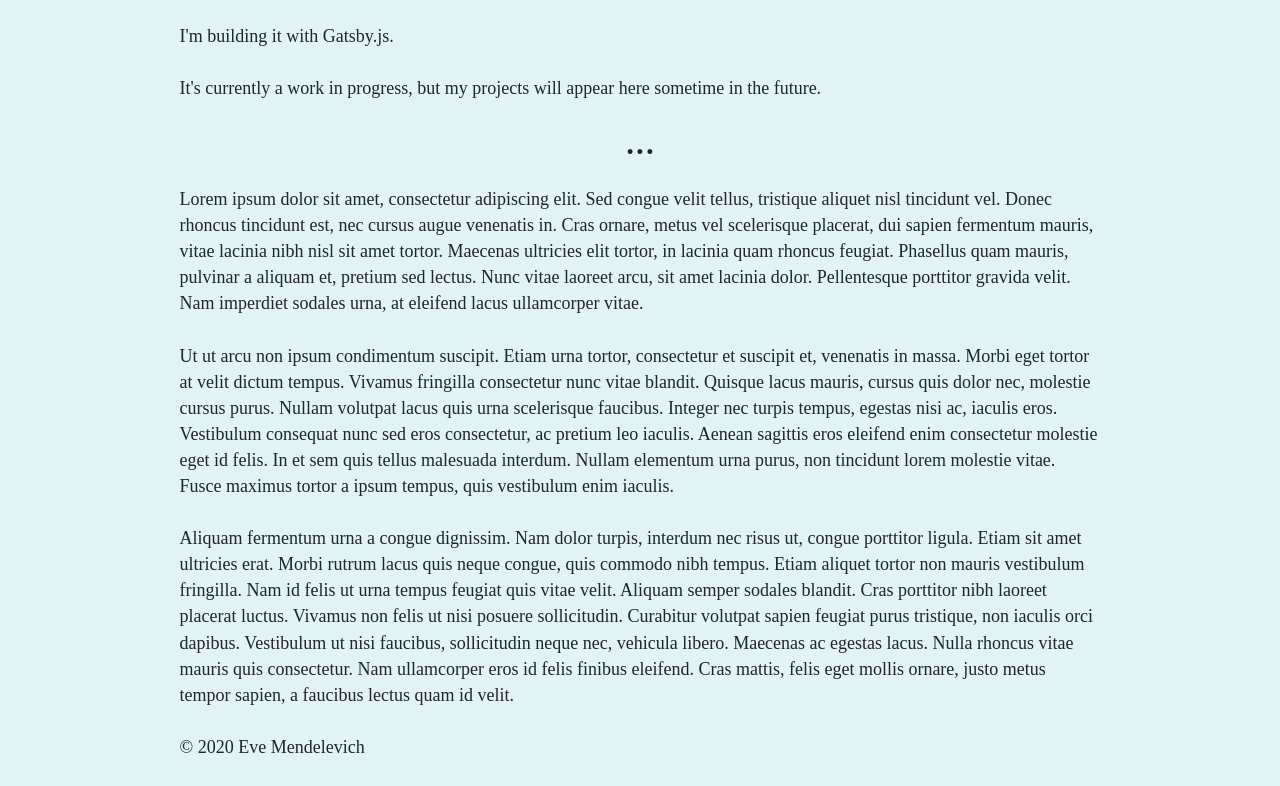
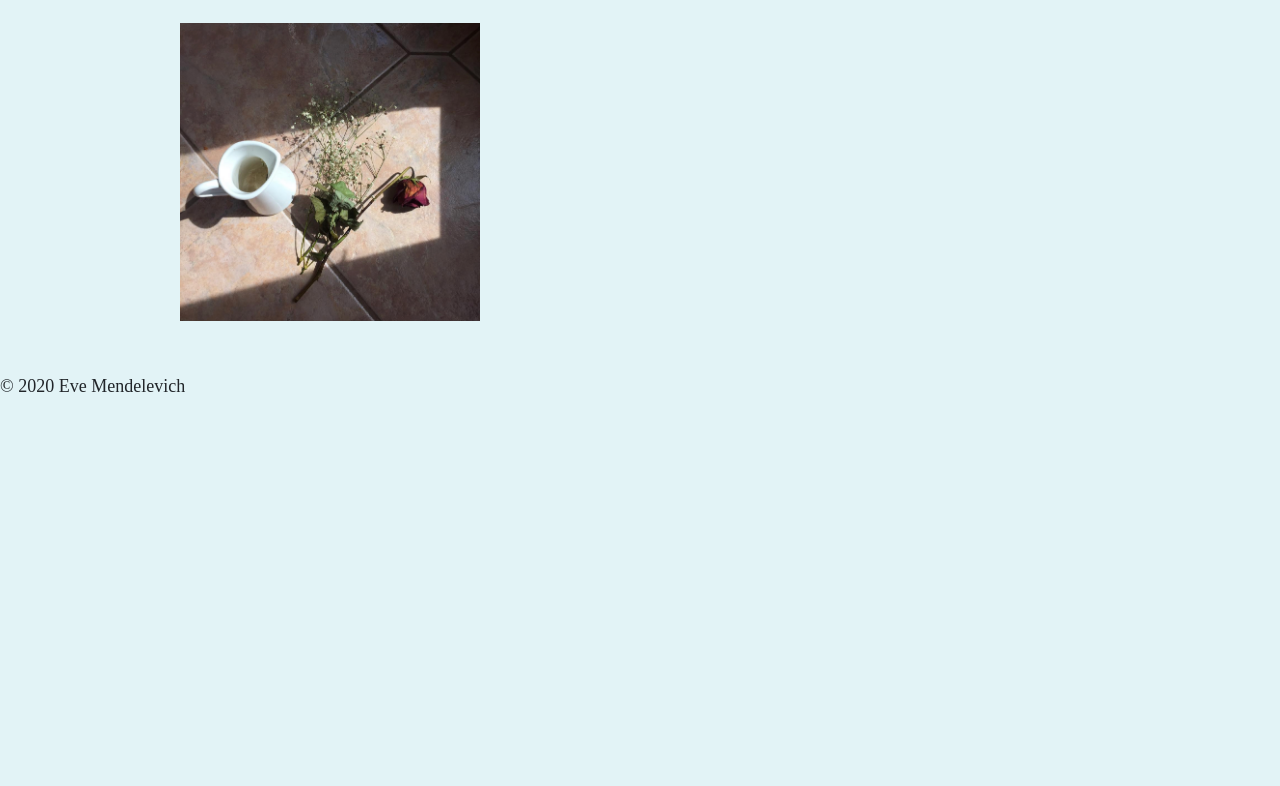
Before and after one commit to mendelevich/mendelevich.github.io, a Gatsby site: page / in a window 1280 px wide. Shown: the part 156-942 px from the top of the page. After the commit the page ends 800 px from the top, so only its background shows below. Built offline with nearby package versions, Linux system fonts and the light colour scheme; Gatsby itself is replaced by a stand-in of ours; a web font is replaced by a local one.

Commit message:
changed structure of project

```diff
--- /dev/null
+++ b/src/components/Footer.js
@@ -0,0 +1,7 @@
+import React from "react"
+
+const Footer = () => {
+  return <footer>© {new Date().getFullYear()} Eve Mendelevich</footer>
+}
+
+export default Footer
--- /dev/null
+++ b/src/components/Hero.js
@@ -0,0 +1,22 @@
+import React from "react"
+
+import Image from "./image"
+
+const Hero = () => {
+  return (
+    <div
+      style={{
+        margin: `0 auto`,
+        maxWidth: 960,
+        padding: `0 1.0875rem 1.45rem`,
+      }}
+    >
+      <h1>Welcome to my personal site!</h1>
+      <div style={{ maxWidth: `300px`, marginBottom: `1.45rem` }}>
+        <Image />
+      </div>
+    </div>
+  )
+}
+
+export default Hero
--- a/src/components/image.js
+++ b/src/components/image.js
@@ -16,7 +16,7 @@ import Img from "gatsby-image"
 const Image = () => {
   const data = useStaticQuery(graphql`
     query {
-      placeholderImage: file(relativePath: { eq: "gatsby-astronaut.png" }) {
+      placeholderImage: file(relativePath: { eq: "hero-img.jpg" }) {
         childImageSharp {
           fluid(maxWidth: 300) {
             ...GatsbyImageSharpFluid
--- a/src/components/layout.css
+++ b/src/components/layout.css
@@ -643,11 +643,6 @@ pre tt:after {
   }
 }
 
-.container {
-  /* background-color: white; */
-  /* border: 1px solid #777; */
+.hero {
+  border: 1px solid red;
 }
-
-.dots {
-  text-align: center;
-}
--- a/src/components/layout.js
+++ b/src/components/layout.js
@@ -9,7 +9,9 @@ import React from "react"
 import PropTypes from "prop-types"
 import { useStaticQuery, graphql } from "gatsby"
 
-import Header from "./header"
+import Header from "./Header"
+import Footer from "./Footer"
+
 import "./layout.css"
 
 const Layout = ({ children }) => {
@@ -23,19 +25,16 @@ const Layout = ({ children }) => {
     }
   `)
 
+  const [isOpen, setIsOpen] = React.useState(false)
+  const toggleSidebar = () => {
+    setIsOpen(!isOpen)
+  }
+
   return (
     <div className="container">
       <Header siteTitle={data.site.siteMetadata.title.toLowerCase()} />
-      <div
-        style={{
-          margin: `0 auto`,
-          maxWidth: 960,
-          padding: `0 1.0875rem 1.45rem`,
-        }}
-      >
-        <main>{children}</main>
-        <footer>© {new Date().getFullYear()} Eve Mendelevich</footer>
-      </div>
+      <main>{children}</main>
+      <Footer />
     </div>
   )
 }
--- a/src/pages/index.js
+++ b/src/pages/index.js
@@ -1,61 +1,15 @@
 import React from "react"
 import { Link } from "gatsby"
 
-import Layout from "../components/layout"
-import Image from "../components/image"
-import SEO from "../components/seo"
+import Layout from "../components/Layout"
+import SEO from "../components/SEO"
+import Hero from "../components/Hero";
 
 const IndexPage = () => (
   <Layout>
     <SEO title="Home" />
-    <h1>Welcome to my personal site!</h1>
-    <p>I'm building it with Gatsby.js.</p>
-    <p>
-      It's currently a work in progress, but my projects will appear here
-      sometime in the future.
-    </p>
-    <h2 className="dots">...</h2>
-    <p>
-      Lorem ipsum dolor sit amet, consectetur adipiscing elit. Sed congue velit
-      tellus, tristique aliquet nisl tincidunt vel. Donec rhoncus tincidunt est,
-      nec cursus augue venenatis in. Cras ornare, metus vel scelerisque
-      placerat, dui sapien fermentum mauris, vitae lacinia nibh nisl sit amet
-      tortor. Maecenas ultricies elit tortor, in lacinia quam rhoncus feugiat.
-      Phasellus quam mauris, pulvinar a aliquam et, pretium sed lectus. Nunc
-      vitae laoreet arcu, sit amet lacinia dolor. Pellentesque porttitor gravida
-      velit. Nam imperdiet sodales urna, at eleifend lacus ullamcorper vitae.
-    </p>
-    <p>
-      Ut ut arcu non ipsum condimentum suscipit. Etiam urna tortor, consectetur
-      et suscipit et, venenatis in massa. Morbi eget tortor at velit dictum
-      tempus. Vivamus fringilla consectetur nunc vitae blandit. Quisque lacus
-      mauris, cursus quis dolor nec, molestie cursus purus. Nullam volutpat
-      lacus quis urna scelerisque faucibus. Integer nec turpis tempus, egestas
-      nisi ac, iaculis eros. Vestibulum consequat nunc sed eros consectetur, ac
-      pretium leo iaculis. Aenean sagittis eros eleifend enim consectetur
-      molestie eget id felis. In et sem quis tellus malesuada interdum. Nullam
-      elementum urna purus, non tincidunt lorem molestie vitae. Fusce maximus
-      tortor a ipsum tempus, quis vestibulum enim iaculis.
-    </p>
-
-    <p>
-      Aliquam fermentum urna a congue dignissim. Nam dolor turpis, interdum nec
-      risus ut, congue porttitor ligula. Etiam sit amet ultricies erat. Morbi
-      rutrum lacus quis neque congue, quis commodo nibh tempus. Etiam aliquet
-      tortor non mauris vestibulum fringilla. Nam id felis ut urna tempus
-      feugiat quis vitae velit. Aliquam semper sodales blandit. Cras porttitor
-      nibh laoreet placerat luctus. Vivamus non felis ut nisi posuere
-      sollicitudin. Curabitur volutpat sapien feugiat purus tristique, non
-      iaculis orci dapibus. Vestibulum ut nisi faucibus, sollicitudin neque nec,
-      vehicula libero. Maecenas ac egestas lacus. Nulla rhoncus vitae mauris
-      quis consectetur. Nam ullamcorper eros id felis finibus eleifend. Cras
-      mattis, felis eget mollis ornare, justo metus tempor sapien, a faucibus
-      lectus quam id velit.
-    </p>
-    <div style={{ maxWidth: `300px`, marginBottom: `1.45rem` }}>
-      {/* <Image /> */}
-    </div>
-    {/* <Link to="/page-2/">Go to page 2</Link> <br /> */}
+    <Hero />
+    {/* <Projects projects={projects} title="featured projects" showLink /> */}
   </Layout>
 )
 
```
Also changed, not shown: src/pages/page-2.js (deleted, +0 -16 lines), src/components/Sidebar.js (added), src/images/gatsby-astronaut.png (deleted), src/images/hero-img.jpg (added).
